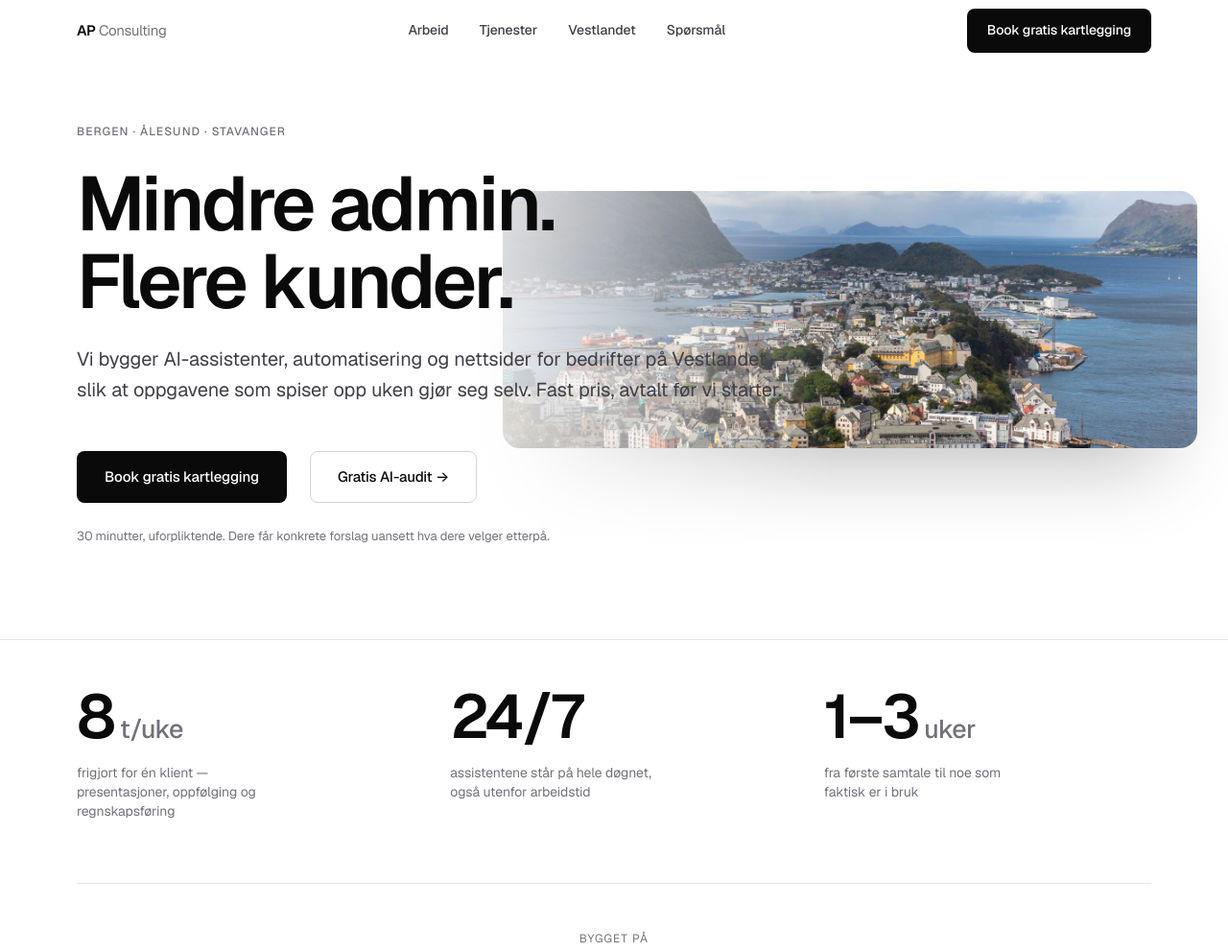
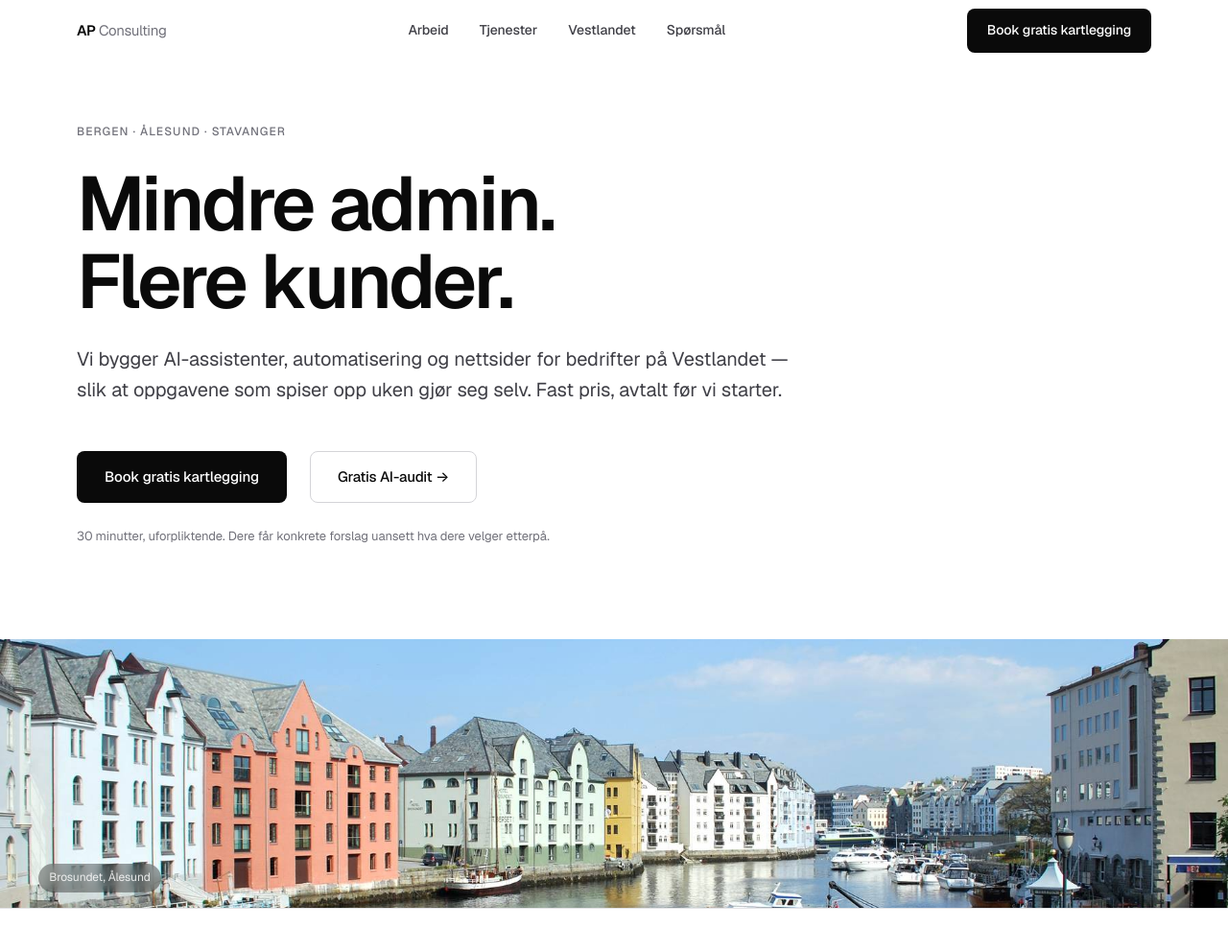
Before and after one commit to andersparr15/ai-consulting-landing, a plain HTML site: page index.html in a window 1280 px wide. Shown: the top 992 px of the page at 96% size. Drawn offline with nearby package versions, Linux system fonts and the light colour scheme.

Commit message:
auto: sync 2026-07-31 18:36

```diff
--- a/index.html
+++ b/index.html
@@ -491,9 +491,6 @@ nav.mainnav.scrolled{border-bottom-color:var(--line)}
 
 <!-- ================= HERO ================= -->
 <header class="hero">
-  <div class="hero-bg" aria-hidden="true">
-    <img src="images/vestlandet-alesund-aksla.jpg" alt="" fetchpriority="high">
-  </div>
   <div class="wrap">
     <span class="eyebrow reveal">Bergen · Ålesund · Stavanger</span>
     <h1 class="reveal d1">Mindre admin.<br>Flere kunder.</h1>
@@ -508,6 +505,12 @@ nav.mainnav.scrolled{border-bottom-color:var(--line)}
     <p class="hero-reassure reveal d3">30 minutter, uforpliktende. Dere får konkrete forslag uansett hva dere velger etterpå.</p>
   </div>
 </header>
+
+<!-- ================= BILDEPAUSE: BROSUNDET ================= -->
+<figure class="photobreak">
+  <img loading="lazy" decoding="async" src="images/vestlandet-brosundet.jpg" alt="Brosundet i Ålesund, kanalen med de fargerike Art Nouveau-bygningene">
+  <figcaption class="photobreak-cap">Brosundet, Ålesund</figcaption>
+</figure>
 
 <!-- ================= BEVIS + LOGOER ================= -->
 <div class="proof">
```
Also changed, not shown: images/vestlandet-brosundet.jpg (added).
